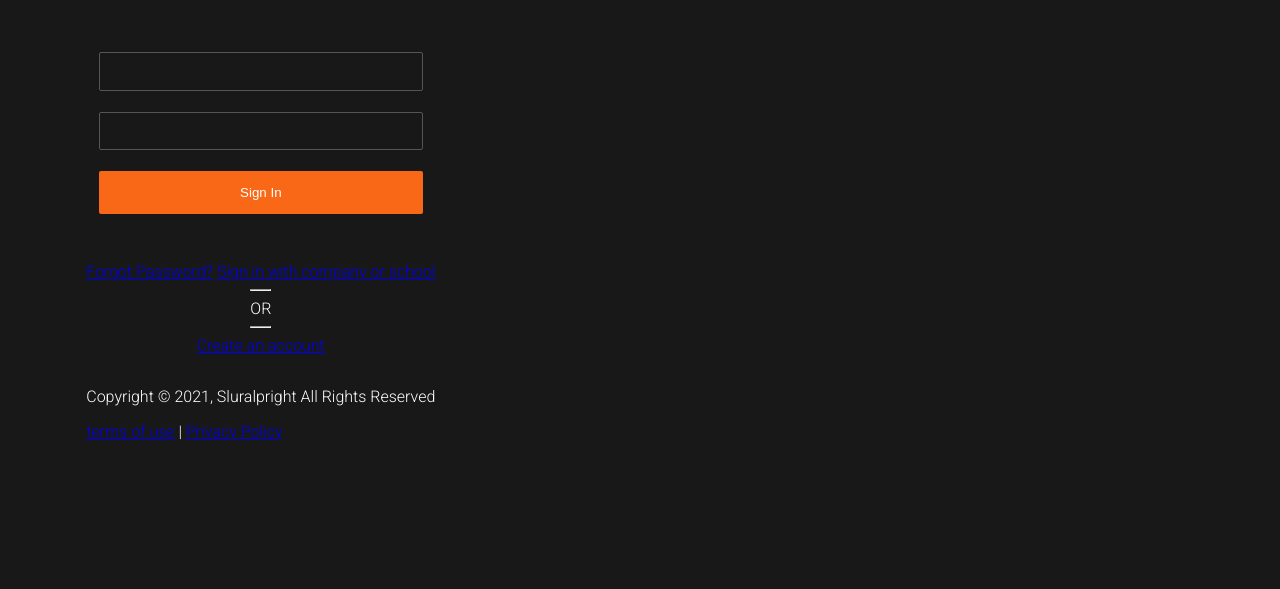
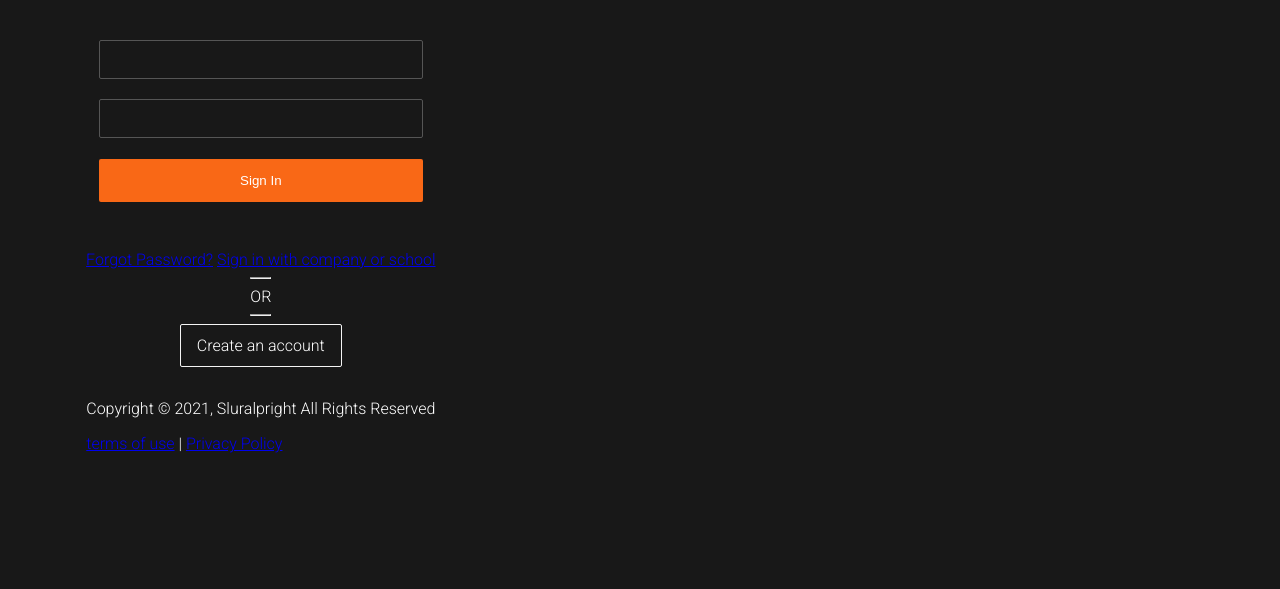
Before and after one commit to infiniteoo/HTMLCSS-pluralsight_login_page, a plain HTML site: page index.html in a window 1280 px wide. Shown: the part 227-816 px from the top of the page. Drawn offline with Linux system fonts and the light colour scheme.

Commit message:
styled our secondary button and added transition hover

```diff
--- a/css/style.css
+++ b/css/style.css
@@ -93,11 +93,31 @@ h6 {
   text-decoration: none;
   cursor: pointer;
   text-align: center;
-  transition: background-color 0.5s;
+  transition: all 0.5s;
 }
 
 .primary-btn:hover {
   background-color: #ff7b39;
+}
+
+.secondary-btn {
+  padding: 0.7rem 1rem;
+  height: 2.7rem;
+  display: block;
+  border: 1px solid #f4f4f4;
+  border-radius: 2px;
+  font-weight: 500;
+  background: none;
+  color: #fff;
+  text-decoration: none;
+  cursor: pointer;
+  text-align: center;
+  transition: all 0.5s;
+}
+
+.secondary-btn:hover {
+  border-color: #ff7b39;
+  color: #ff7b39;
 }
 
 #signin .primary-btn {
```
